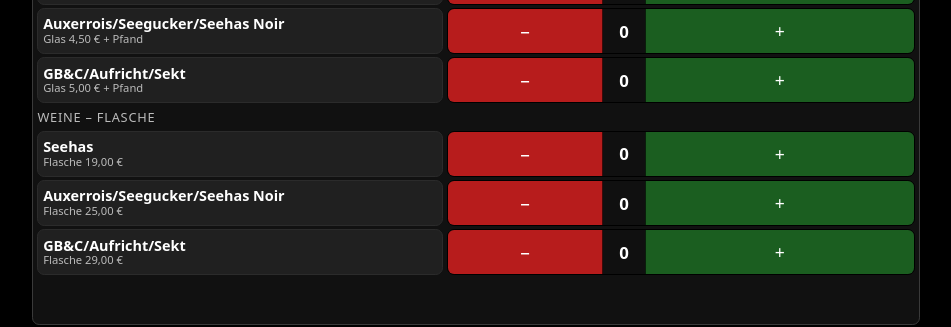
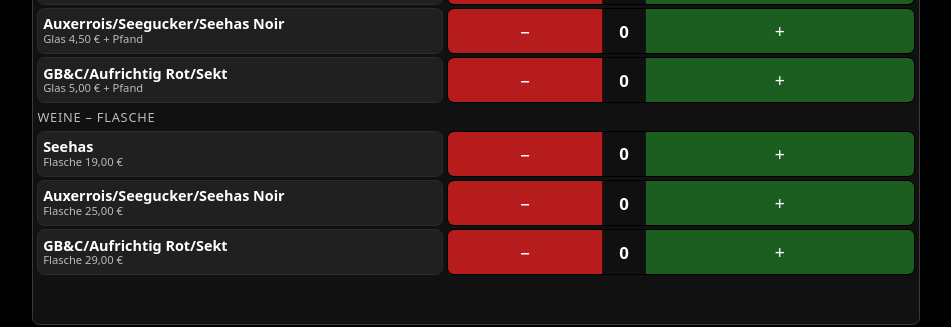
Before and after one commit to birklep/Pucci_Weihnachtsmarkt, a plain HTML site: page index.html in a window 1280 px wide. Shown: the part 469-796 px from the top of the page, without its empty margins (164-1115 px from the left). Drawn offline with Linux system fonts and the light colour scheme.

Commit message:
Update index.html
Korrektur Schreibfehler Aufricht --> Aufrichtig Rot

```diff
--- a/index.html
+++ b/index.html
@@ -435,7 +435,7 @@
 
         <div class="row" data-item="premium_glass">
           <div class="row-label">
-            <div class="row-label-main">GB&C/Aufricht/Sekt</div>
+            <div class="row-label-main">GB&C/Aufrichtig Rot/Sekt</div>
             <div class="row-label-sub">Glas 5,00 € + Pfand</div>
           </div>
           <div class="row-controls">
@@ -474,7 +474,7 @@
 
         <div class="row" data-item="premium_bottle">
           <div class="row-label">
-            <div class="row-label-main">GB&C/Aufricht/Sekt</div>
+            <div class="row-label-main">GB&C/Aufrichtig Rot/Sekt</div>
             <div class="row-label-sub">Flasche 29,00 €</div>
           </div>
           <div class="row-controls">
```
